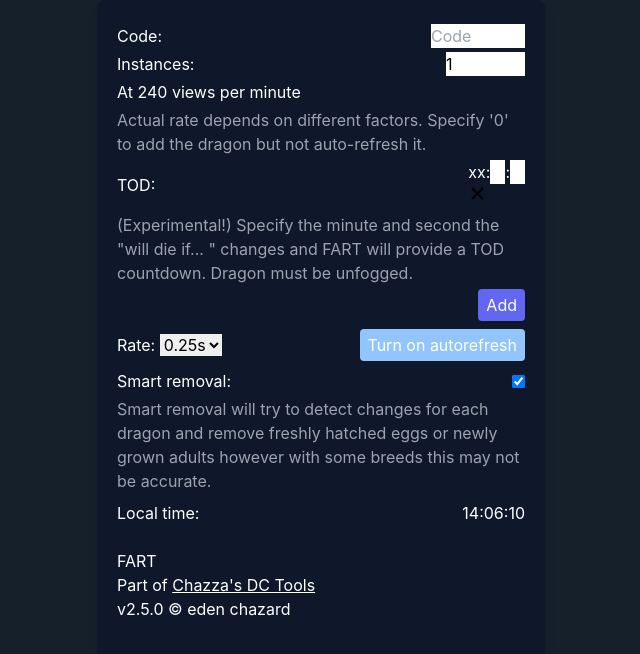
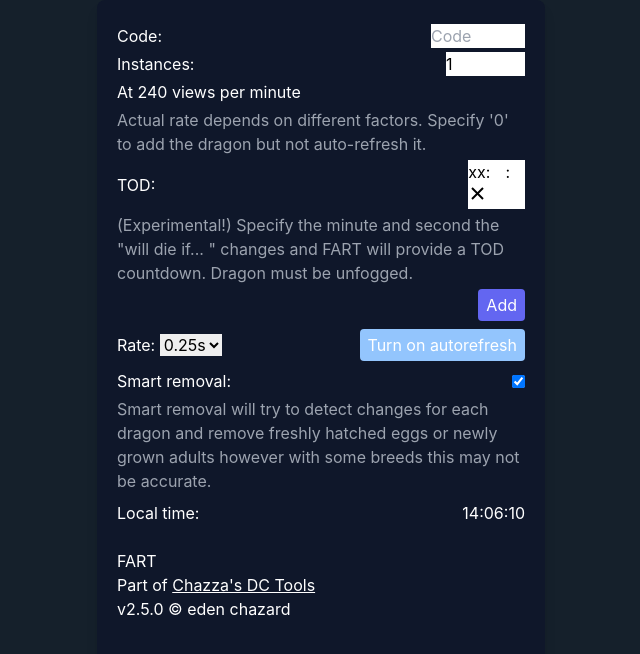
Before and after one commit to edenchazard/dc-auto-refresher, a React (Create React App) app in the folder src/frontend/: page / in a window 1280 px wide. Shown: the top 654 px of the page, without its empty margins (319-959 px from the left). Built offline with nearby package versions, Linux system fonts and the light colour scheme.

Commit message:
styling for timepicker

```diff
--- a/src/frontend/src/App.css
+++ b/src/frontend/src/App.css
@@ -1,3 +1,10 @@
 body{
     background: #15202b;
 }
+.react-time-picker--enabled{
+  background: #fff;
+  color: #000;
+}
+.react-time-picker__wrapper{
+  border:0px none;
+}
```
